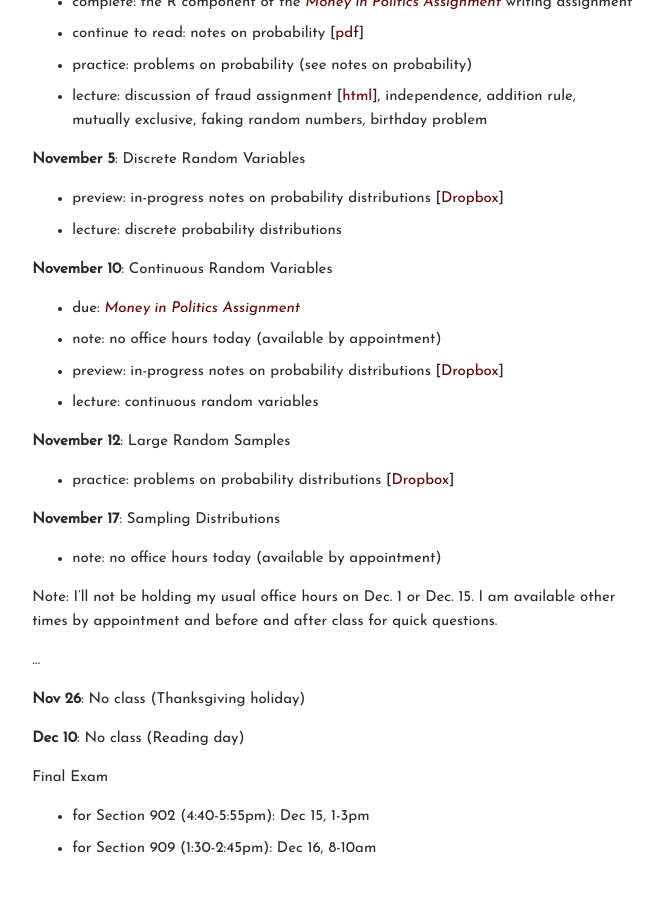
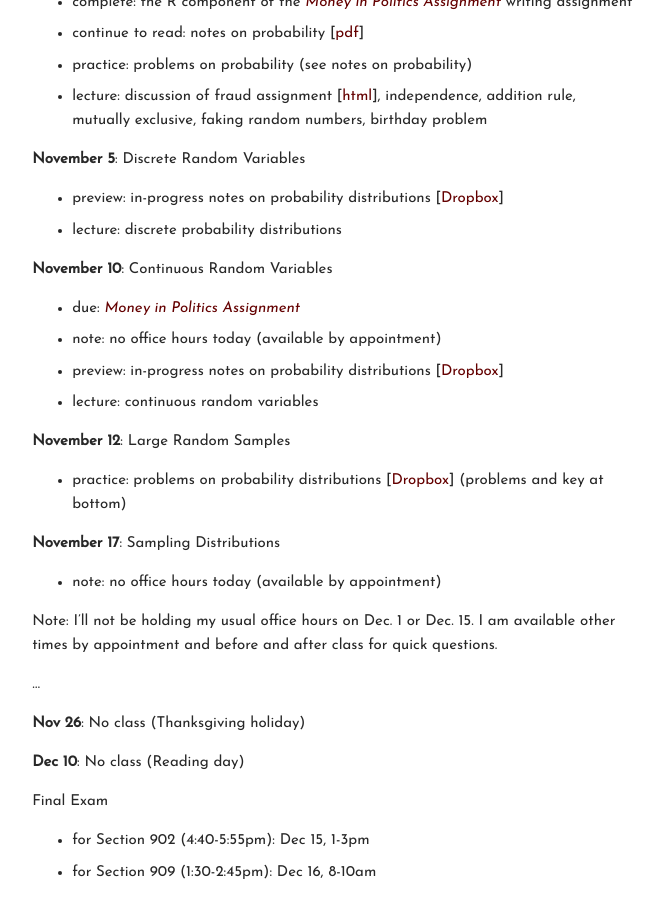
Before and after one commit to carlislerainey/carlislerainey.github.io, a Jekyll site: the page built from teaching/pols-209/index.md, in a window 1280 px wide and 900 px high, scrolled down 3716 px. Shown: the whole window, without its empty margins (430-1093 px from the left). Built offline with Jekyll 4.4.1, drawn with Linux system fonts in a browser that asks for light colours; before the commit the page ends 4592 px from its top, so only the background shows below that.

Commit message:
update practice problems on schedule

```diff
--- a/teaching/pols-209/index.md
+++ b/teaching/pols-209/index.md
@@ -150,7 +150,7 @@ lecture: discussion of writing
 - lecture: continuous random variables
 
 **November 12**: Large Random Samples
-- practice: problems on probability distributions [[Dropbox](https://www.dropbox.com/s/z7jb8wbfr3kcm1t/notes-distributions.pdf?dl=0)]
+- practice: problems on probability distributions [[Dropbox](https://www.dropbox.com/s/z7jb8wbfr3kcm1t/notes-distributions.pdf?dl=0)] (problems and key at bottom)
 
 **November 17**: Sampling Distributions
 - note: no office hours today (available by appointment)
```
